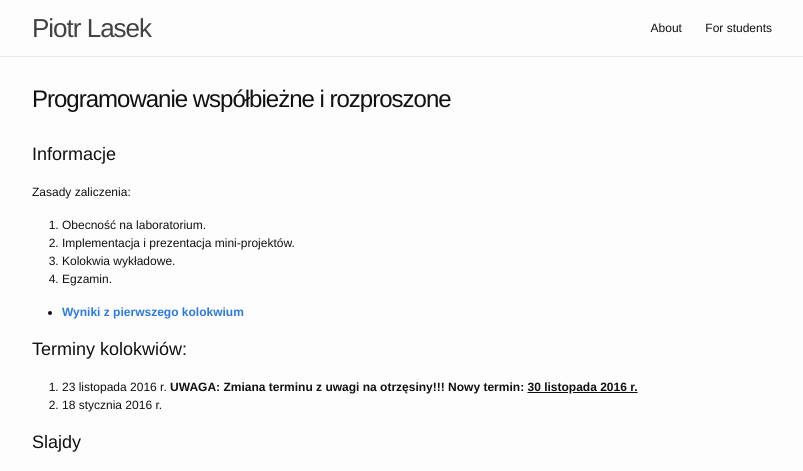
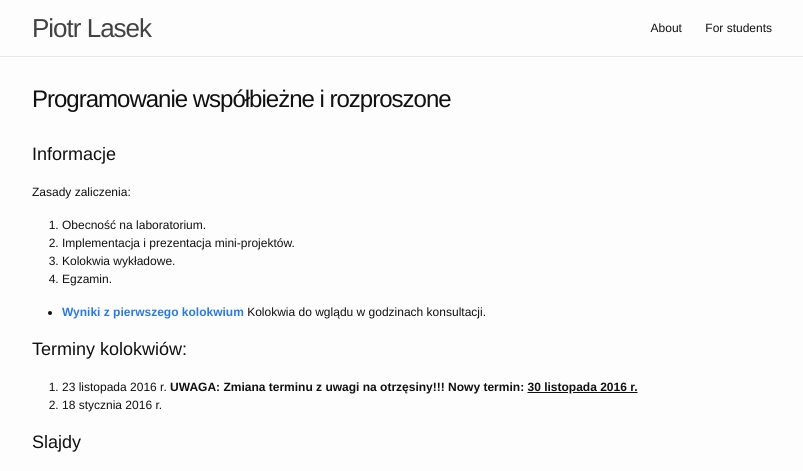
Before and after one commit to piotrlasek/piotrlasek.github.io, a Jekyll site: the page built from for-students/pwir2016.md, in a window 1280 px wide. Shown: the top 471 px of the page, without its empty margins (238-1041 px from the left). Built offline with Jekyll 4.4.1, drawn with Linux system fonts in a browser that asks for light colours; grey boxes are pictures that could not be loaded.

Commit message:
some changes

```diff
--- a/for-students/pwir2016.md
+++ b/for-students/pwir2016.md
@@ -14,7 +14,7 @@ Zasady zaliczenia:
 3. Kolokwia wykładowe.
 4. Egzamin.
 
-* [<b>Wyniki z pierwszego kolokwium</b>](pwir-wyniki-2016.pdf)
+* [<b>Wyniki z pierwszego kolokwium</b>](pwir-wyniki-2016.pdf) Kolokwia do wglądu w godzinach konsultacji.
 
 # Terminy kolokwiów:
 
```
Also changed, not shown: 1 other file.
